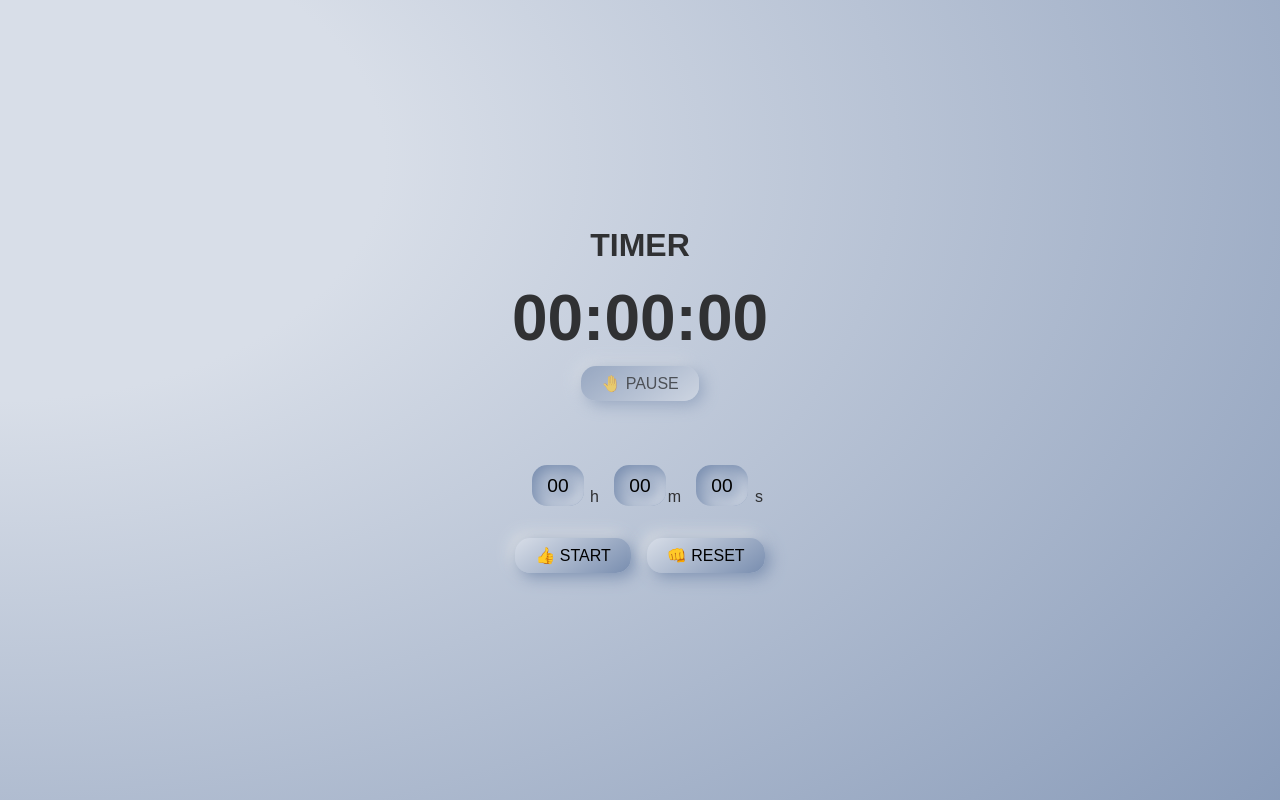
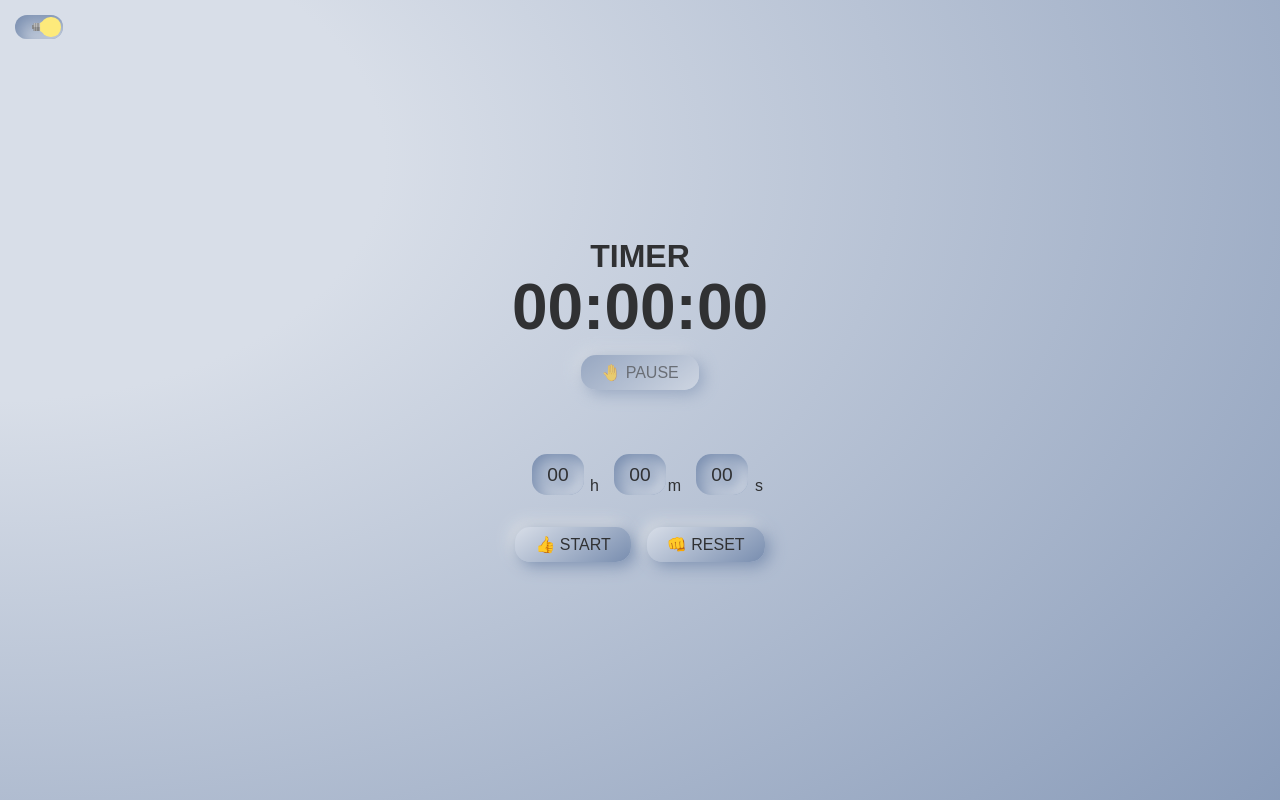
Before and after one commit to KushnerMikalai/timer, a website: page index.html in a window 1280 px wide. Drawn offline with Linux system fonts and the light colour scheme.

Commit message:
feat: add theme change

```diff
--- a/base.css
+++ b/base.css
@@ -3,11 +3,6 @@
   --danger: #f56c6c;
   --info: #909399;
   --warning: #e6a23c;
-
-  --primary-text: #303133;
-  --regular-text: #606266;
-  --secondary-text: #909399;
-  --placeholder-text: #c0c4cc;
 
   --fz-extra-small: 0.78rem;
   --fz-small: 0.82rem;
@@ -21,12 +16,20 @@
 *::before,
 *::after {
   box-sizing: border-box;
+  margin: 0;
+  padding: 0;
 }
 
 body {
-  margin: 0;
   font-family: Arial, Helvetica, sans-serif;
-  background: radial-gradient(150% 150% at 0% 20%, #d8dee8 20%, #788daf);
+}
+
+.root {
+  position: relative;
+}
+
+.main {
+  background: radial-gradient(150% 150% at 0% 20%, var(--base1) 20%, var(--base2));
   color: var(--primary-text);
 }
 
@@ -73,7 +76,7 @@
   max-width: 40rem;
   margin: 0 auto;
   padding: 1rem;
-  height: 100vh; /* Fallback for browsers that do not support Custom Properties */
+  height: 100vh;
   height: calc(var(--vh, 1vh) * 100);
   min-height: 27rem;
 }
@@ -81,7 +84,7 @@
 .error {
   width: 100%;
   text-align: center;
-  color: #f56c6c;
+  color: var(--danger);
   display: none;
   text-transform: uppercase;
 }
--- /dev/null
+++ b/colorVariableDay.css
@@ -0,0 +1,15 @@
+:root {
+  --success: #67c23a;
+  --danger: #f56c6c;
+  --info: #909399;
+  --warning: #e6a23c;
+
+  --primary-text: #303133;
+  --regular-text: #606266;
+  --secondary-text: #909399;
+  --placeholder-text: #c0c4cc;
+
+  --base1: #d8dee8;
+  --base2: #788daf;
+  --base3: #e5e7e9;
+}
--- a/index.html
+++ b/index.html
@@ -9,11 +9,16 @@
       rel="icon"
       href="https://emojipedia-us.s3.dualstack.us-west-1.amazonaws.com/thumbs/240/apple/237/stopwatch_23f1.png"
     />
+    <link id="color-variable" rel="stylesheet" href="./colorVariableDay.css" />
     <link rel="stylesheet" href="./base.css" />
     <link rel="stylesheet" href="./timer.css" />
   </head>
   <body>
-    <!-- <div id="root"></div> -->
+    <div class="root">
+      <div class="change-theme">
+        <input class="change-theme__input js-change-theme" type="checkbox" checked />
+      </div>
+      <div class="main">
         <audio class="beep">
           <source src="./beep.mp3" type="audio/mpeg" />
         </audio>
@@ -50,6 +55,8 @@
             </div>
           </div>
         </div>
+      </div>
+    </div>
     <script type="module" src="./timer.js"></script>
   </body>
 </html>
--- a/timer.css
+++ b/timer.css
@@ -1,14 +1,94 @@
+.change-theme {
+  position: absolute;
+  top: 15px;
+  left: 15px;
+  z-index: 2;
+  /* font-size: calc(1px + (80 - 64) * (100vw - 320px) / (960 - 320)); */
+  font-size: 1rem;
+}
+
+.change-theme__input {
+  background: linear-gradient(145deg, var(--base1), var(--base2));
+  border-radius: 0.75em;
+  box-shadow: inset 6px 6px 16px var(--base2), inset -6px -6px 16px var(--base1);
+  color: #fdea7b;
+  display: inline-flex;
+  align-items: center;
+  margin: auto;
+  padding: 0.15em;
+  width: 3em;
+  height: 1.5em;
+  font-size: 1em;
+  line-height: 1;
+  transition: background-color 0.1s 0.3s ease-out, box-shadow 0.1s 0.3s ease-out;
+  -webkit-appearance: none;
+  -moz-appearance: none;
+  appearance: none;
+  cursor: pointer;
+}
+
+.change-theme__input:before,
+.change-theme__input:after {
+  content: '';
+  display: block;
+}
+
+.change-theme__input:before {
+  background-color: #d7d7d7;
+  border-radius: 50%;
+  width: 1.2em;
+  height: 1.2em;
+  transition: background-color 0.1s 0.3s ease-out, transform 0.3s ease-out;
+  z-index: 1;
+}
+
+.change-theme__input:after {
+  background: linear-gradient(transparent 50%, rgba(0, 0, 0, 0.15) 0) 0 50% / 50% 100%,
+    repeating-linear-gradient(90deg, #bbb 0, #bbb, #bbb 20%, #999 20%, #999 40%) 0 50% / 50% 100%,
+    radial-gradient(circle at 50% 50%, #888 25%, transparent 26%);
+  background-repeat: no-repeat;
+  border: 0.25em solid transparent;
+  border-left: 0.4em solid #d8d8d8;
+  border-right: 0 solid transparent;
+  transition: border-left-color 0.1s 0.3s ease-out, transform 0.3s ease-out;
+  transform: translateX(-22.5%);
+  transform-origin: 25% 50%;
+  width: 1.2em;
+  height: 1em;
+}
+
+/* Checked */
+.change-theme__input:checked {
+  background: linear-gradient(145deg, var(--base1), var(--base2));
+  box-shadow: inset 6px 6px 16px var(--base2), inset -6px -6px 16px var(--base1);
+}
+
+.change-theme__input:checked:before {
+  background-color: currentColor;
+  transform: translateX(125%);
+}
+
+.change-theme__input:checked:after {
+  border-left-color: currentColor;
+  transform: translateX(-2.5%) rotateY(180deg);
+}
+
+.change-theme__input:focus {
+  outline: 0;
+}
+
 /* button */
 .el-button {
   border: initial;
   border-radius: 15px;
-  background: linear-gradient(145deg, #d8dee8, #788daf);
-  box-shadow: 4px 4px 16px #788daf, -4px -4px 16px #e5e7e9;
+  background: linear-gradient(145deg, var(--base1), var(--base2));
+  box-shadow: 4px 4px 16px var(--base2), -4px -4px 16px var(--base3);
   display: inline-block;
   padding: 8px 20px;
   font-size: 1rem;
   text-transform: uppercase;
   cursor: pointer;
+  color: var(--primary-text);
   transition: all 0.2s ease;
   outline: none;
   -moz-appearance: none;
@@ -21,12 +101,12 @@
 }
 
 .el-button:active {
-  box-shadow: inset 8px 8px 16px #788daf, inset -8px -8px 16px #d8dee8;
+  box-shadow: inset 8px 8px 16px var(--base2), inset -8px -8px 16px var(--base1);
 }
 
 @media not all and (pointer: coarse) {
   .el-button:hover {
-    background: linear-gradient(145deg, #788daf, #d8dee8);
+    background: linear-gradient(145deg, var(--base2), var(--base1));
   }
 }
 
@@ -37,13 +117,13 @@
 
 .disabled {
   opacity: 0.6;
-  background: linear-gradient(145deg, #788daf, #d8dee8);
+  background: linear-gradient(145deg, var(--base2), var(--base1));
   cursor: no-drop;
 }
 
 .disabled:active {
-  background: linear-gradient(145deg, #788daf, #d8dee8);
-  box-shadow: 8px 8px 16px #788daf, -8px -8px 16px #e5e7e9;
+  background: linear-gradient(145deg, var(--base2), var(--base1));
+  box-shadow: 8px 8px 16px var(--base2), -8px -8px 16px var(--base3);
 }
 
 /* timer */
@@ -68,44 +148,6 @@
   font-size: 2rem;
 }
 
-/* input */
-.el-input {
-  display: block;
-  margin: 0 10px;
-}
-
-.el-input__inner {
-  background: linear-gradient(145deg, #d8dee8, #788daf);
-  box-shadow: 8px 8px 16px #788daf, -8px -8px 16px #e5e7e9;
-  border: initial;
-  padding: 10px 15px;
-  font-size: 1.2rem;
-  text-align: center;
-  border-radius: 15px;
-  width: 5rem;
-  outline: none;
-}
-
-.el-input__inner-big {
-  padding: 5px 15px;
-  font-size: 2.2rem;
-  width: 100%;
-  -moz-appearance: none;
-  -webkit-appearance: none;
-  appearance: none;
-}
-
-@media not all and (pointer: coarse) {
-  .el-input__inner:focus {
-    box-shadow: inset 8px 8px 16px #788daf, inset -8px -8px 16px #d8dee8;
-  }
-}
-
-.el-input__label {
-  font-size: var(--fz-small);
-  text-align: center;
-}
-
 .el-select {
   position: relative;
   padding: 0 15px;
@@ -120,13 +162,14 @@
 
 .el-select__inner {
   display: inline-block;
-  background: linear-gradient(145deg, #d8dee8, #788daf);
-  box-shadow: inset 6px 6px 16px #788daf, inset -6px -6px 16px #d8dee8;
+  background: linear-gradient(145deg, var(--base1), var(--base2));
+  box-shadow: inset 6px 6px 16px var(--base2), inset -6px -6px 16px var(--base1);
   border: initial;
   padding: 10px 15px;
   font-size: 1.2rem;
   text-align: center;
   border-radius: 15px;
+  color: var(--primary-text);
   outline: none;
   -moz-appearance: none;
   -webkit-appearance: none;
@@ -136,6 +179,6 @@
 
 @media not all and (pointer: coarse) {
   .el-select__inner:hover {
-    box-shadow: inset 8px 8px 16px #788daf, inset -8px -8px 16px #d8dee8;
+    box-shadow: inset 8px 8px 16px var(--base2), inset -8px -8px 16px var(--base1);
   }
 }
--- a/timer.js
+++ b/timer.js
@@ -1,3 +1,6 @@
+const changeTheme = document.querySelector('.js-change-theme');
+const cssVariableTheme = document.querySelector('#color-variable');
+
 const soundBeep = document.querySelector('.beep');
 
 const buttonStart = document.querySelector('.js-start');
@@ -13,6 +16,9 @@
 let h = 0;
 let m = 0;
 let s = 0;
+
+const themeDayString = './colorVariableDay.css';
+const themeNightString = './colorVariableNight.css';
 
 let pauseString = '🤚&nbsp;pause';
 let resumeString = '👉&nbsp;resume';
@@ -207,3 +213,7 @@
 window.addEventListener('load', init);
 
 window.addEventListener('resize', documentSetHeight);
+
+changeTheme.addEventListener('change', e => {
+  cssVariableTheme.href = e.target.checked ? themeDayString : themeNightString;
+});
```
Also changed, not shown: colorVariableNight.css (added, +10 -0 lines). Lines whose indentation alone changed are shown as unchanged.
